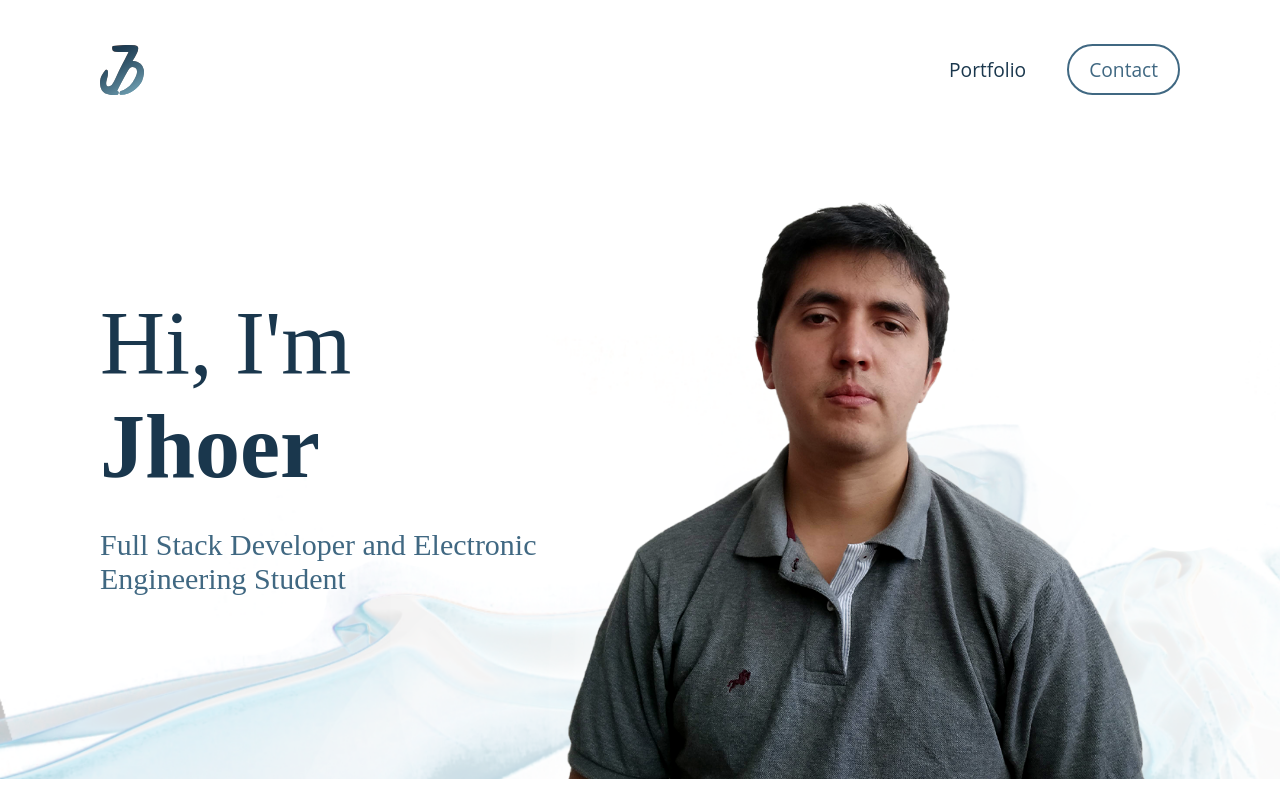
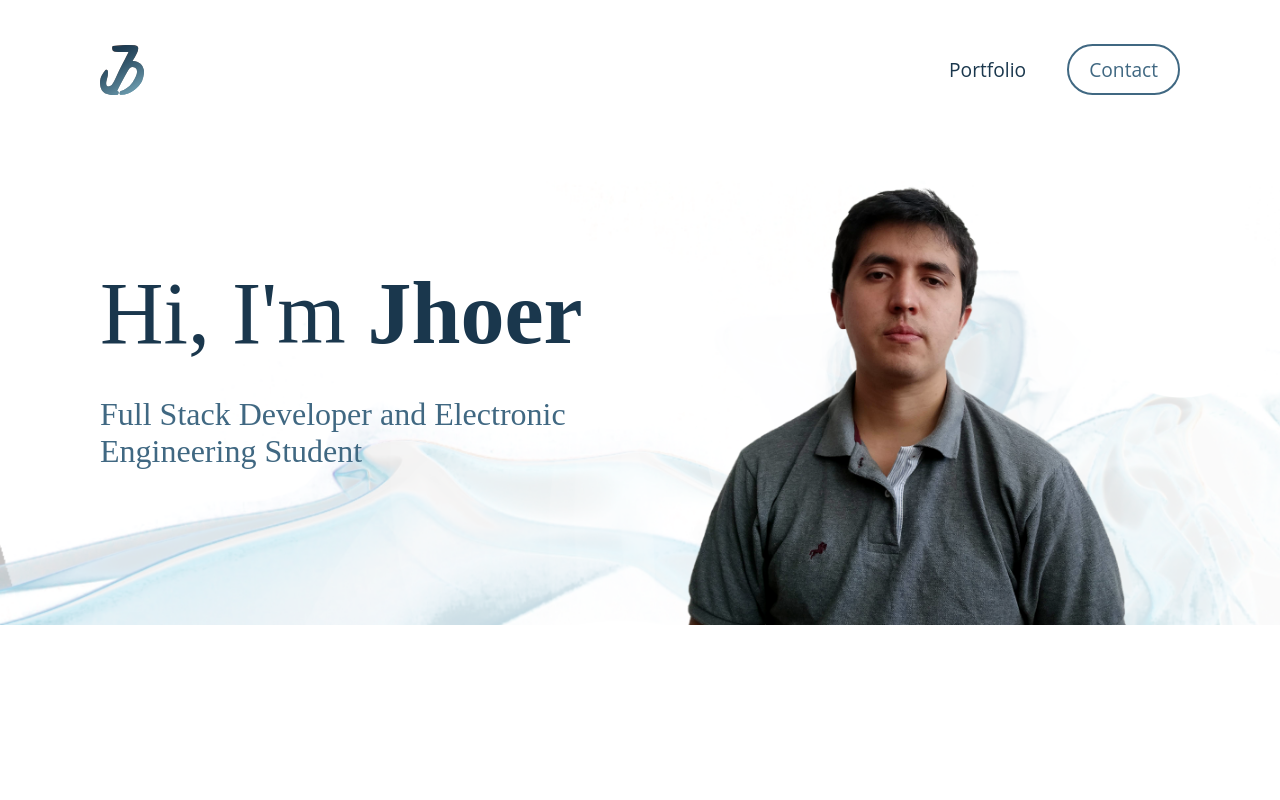
Before and after one commit to jho3r/web-jho3r, a React app: page /web-jho3r/ in a window 1280 px wide. Built offline with nearby package versions, Linux system fonts and the light colour scheme.

Commit message:
fixing responsive basic design

```diff
--- a/public/index.html
+++ b/public/index.html
@@ -4,6 +4,7 @@
     <meta charset="UTF-8">
     <meta http-equiv="X-UA-Compatible" content="IE=edge">
     <meta name="viewport" content="width=device-width, initial-scale=1.0">
+    <link rel="icon" href="icon.svg" type="image/x-icon">
     <title>Document</title>
 </head>
 <body>
--- a/src/styles/Header/Header.scss
+++ b/src/styles/Header/Header.scss
@@ -2,9 +2,9 @@
 
 .Header {
     display: grid;
-    grid-template-columns: 1fr 1fr auto;
+    grid-template-columns: 1fr 1fr;
     align-items: center;
-    padding: $section-margin;
+    padding: $section-padding;
     position: relative;
 
     .background {
@@ -22,6 +22,7 @@
 @media (max-width: $max-width) {
     .Header {
         grid-template-columns: 1fr;
+        padding: $section-padding-mobile;
 
         .background {
             display: none;
--- a/src/styles/Header/HeaderImage.scss
+++ b/src/styles/Header/HeaderImage.scss
@@ -4,6 +4,6 @@
     display: flex;
     justify-content: center;
     img {
-        height: 80vh;
+        width: 90%;
     }
 }
--- a/src/styles/Header/HeaderTitle.scss
+++ b/src/styles/Header/HeaderTitle.scss
@@ -17,5 +17,11 @@
 @media (max-width: $max-width) {
     .HeaderTitle {
         text-align: center;
+        .title {
+            font-size: $title-font-size-mobile;
+        }
+        .subtitle {
+            font-size: $subtitle-font-size-mobile;
+        }
     }
 }
--- a/src/styles/Navbar/Navbar.scss
+++ b/src/styles/Navbar/Navbar.scss
@@ -4,11 +4,12 @@ nav {
     display: flex;
     justify-content: space-between;
     align-items: center;
-    padding: $section-margin;
+    padding: $section-padding;
 }
 
 @media (max-width: $max-width) {
     nav {
         margin-bottom: $nav-margin-bottom-mobile;
+        padding: $section-padding-mobile;
     }
 }
--- a/src/styles/_vars.scss
+++ b/src/styles/_vars.scss
@@ -15,8 +15,8 @@ $font-body: "Open Sans", sans-serif;
 
 $max-width: 768px;
 
-$section-margin: 40px 100px 0;
-$section-margin-mobile: 60px;
+$section-padding: 40px 100px 0;
+$section-padding-mobile: 40px 40px 0;
 
 // navbar
 
@@ -24,10 +24,12 @@ $nav-button-margin-left: 20px;
 $nav-button-text-size: 1.2em;
 
 $nav-margin-bottom: 5px;
-$nav-margin-bottom-mobile: 60px;
+$nav-margin-bottom-mobile: 10px;
 
 // Header
 
-$title-font-size: 90px;
-$subtitle-font-size: 30px;
+$title-font-size: 5.5rem;
+$title-font-size-mobile: 3rem;
+$subtitle-font-size: 2rem;
+$subtitle-font-size-mobile: 1.5rem;
 $title-margin-bottom: 20px;
```
